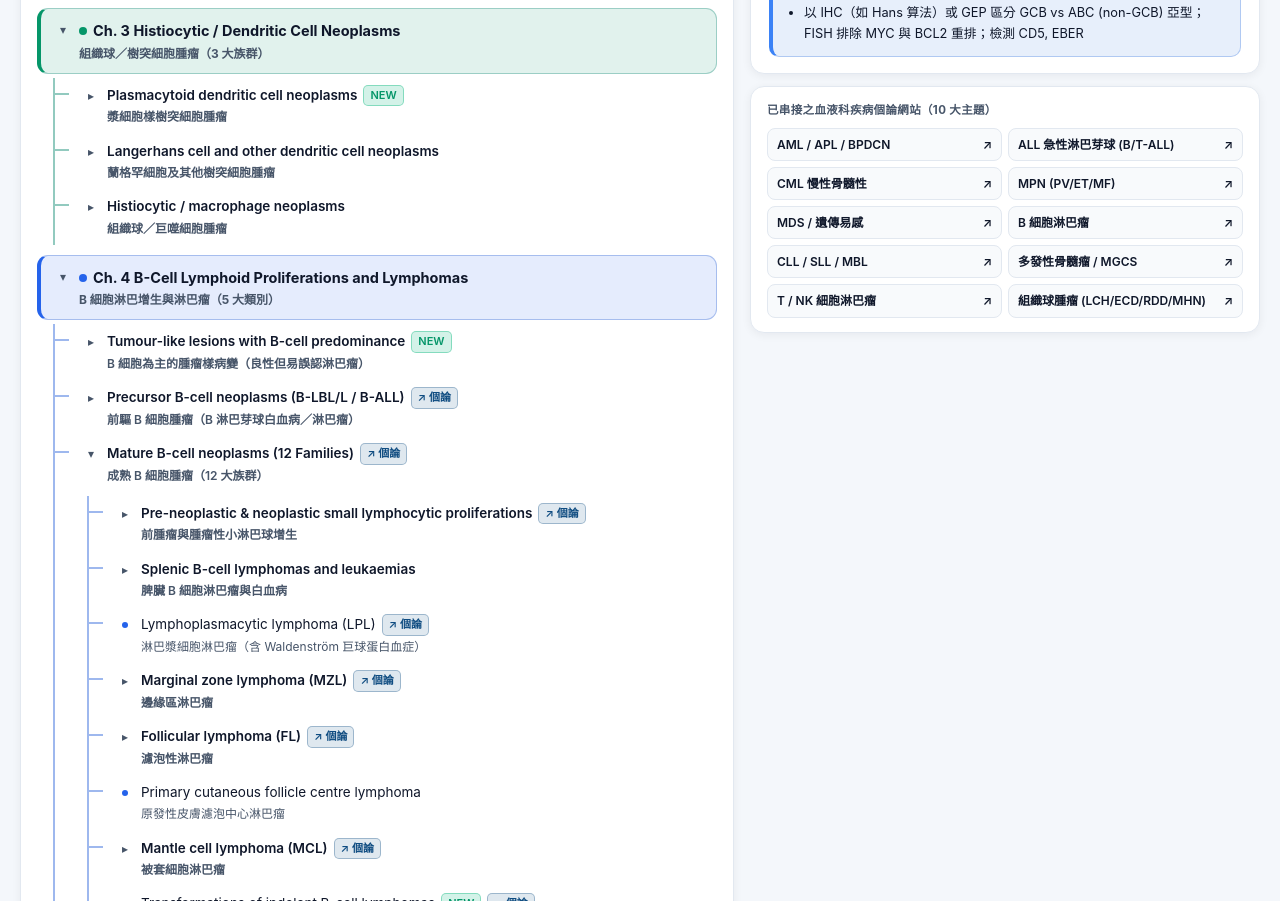
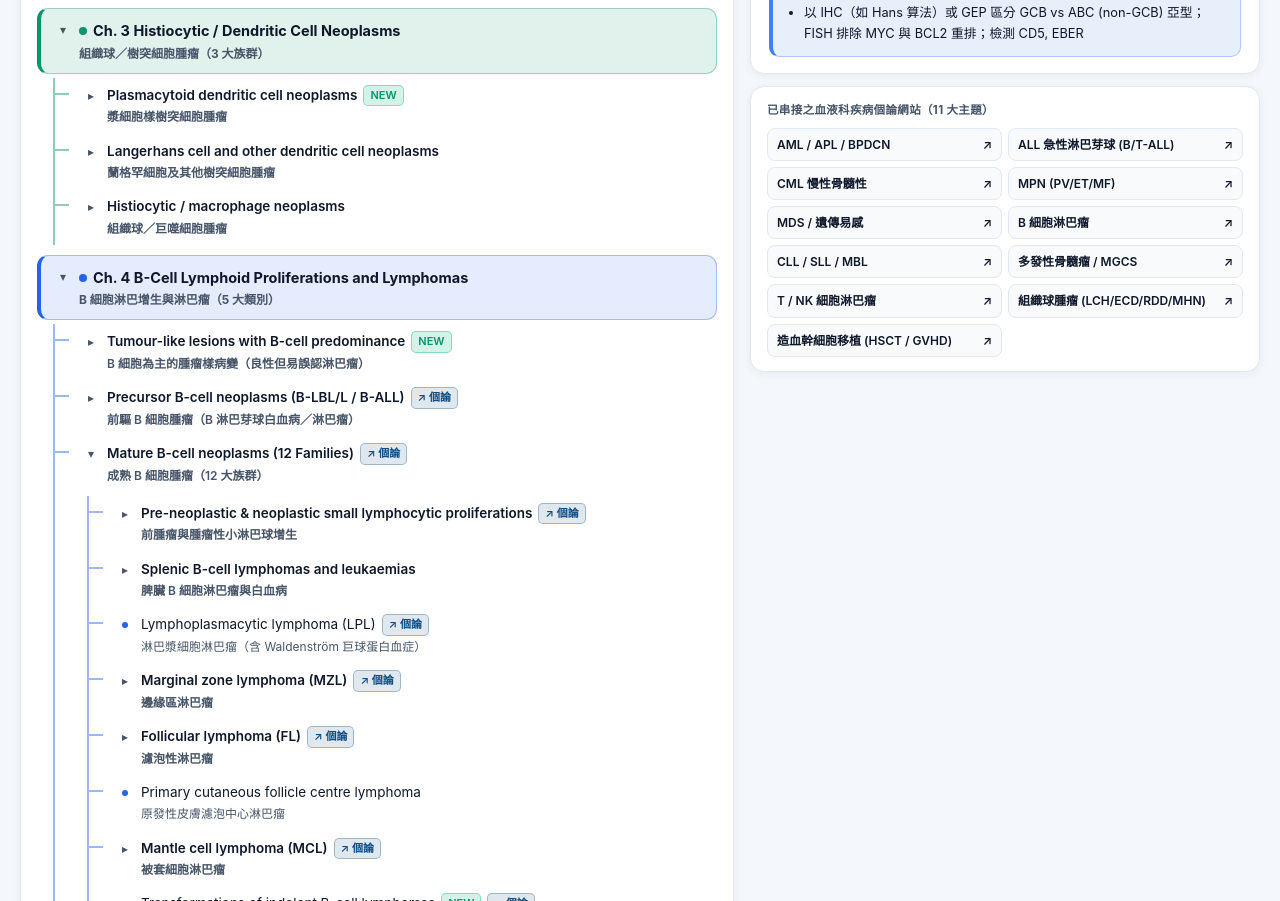
Before and after one commit to LiChiaHans/who5-hematolymphoid-guide, a plain HTML site: page index.html in a window 1280 px wide. Shown: the part 1041-1942 px from the top of the page. Drawn offline with Linux system fonts and the light colour scheme.

Commit message:
Add HSCT NCCN v1.2025 guide link to monograph directory

```diff
--- a/index.html
+++ b/index.html
@@ -831,7 +831,7 @@
 
         <!-- Quick Monograph Directory -->
         <div class="card monograph-dir">
-          <div class="section-label" style="margin-bottom:4px;">已串接之血液科疾病個論網站（10 大主題）</div>
+          <div class="section-label" style="margin-bottom:4px;">已串接之血液科疾病個論網站（11 大主題）</div>
           <div class="dir-grid">
             <a class="dir-link" href="https://lichiahans.github.io/aml-nccn-guide/" target="_blank" rel="noopener"><span>AML / APL / BPDCN</span><span>↗</span></a>
             <a class="dir-link" href="https://lichiahans.github.io/all-nccn-guide/" target="_blank" rel="noopener"><span>ALL 急性淋巴芽球 (B/T-ALL)</span><span>↗</span></a>
@@ -843,6 +843,7 @@
             <a class="dir-link" href="https://lichiahans.github.io/mm-nccn-guide/" target="_blank" rel="noopener"><span>多發性骨髓瘤 / MGCS</span><span>↗</span></a>
             <a class="dir-link" href="https://lichiahans.github.io/tcell-nccn-guide/" target="_blank" rel="noopener"><span>T / NK 細胞淋巴瘤</span><span>↗</span></a>
             <a class="dir-link" href="https://lichiahans.github.io/histiocytic-nccn-guide/" target="_blank" rel="noopener"><span>組織球腫瘤 (LCH/ECD/RDD/MHN)</span><span>↗</span></a>
+            <a class="dir-link" href="https://lichiahans.github.io/hsct-nccn-guide/" target="_blank" rel="noopener"><span>造血幹細胞移植 (HSCT / GVHD)</span><span>↗</span></a>
           </div>
         </div>
       </aside>
```
